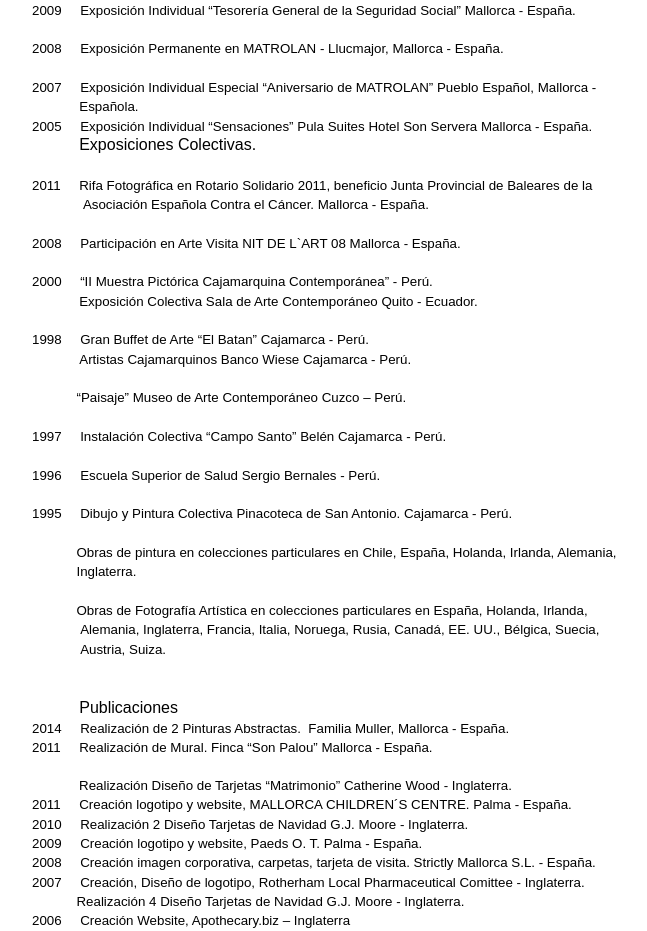
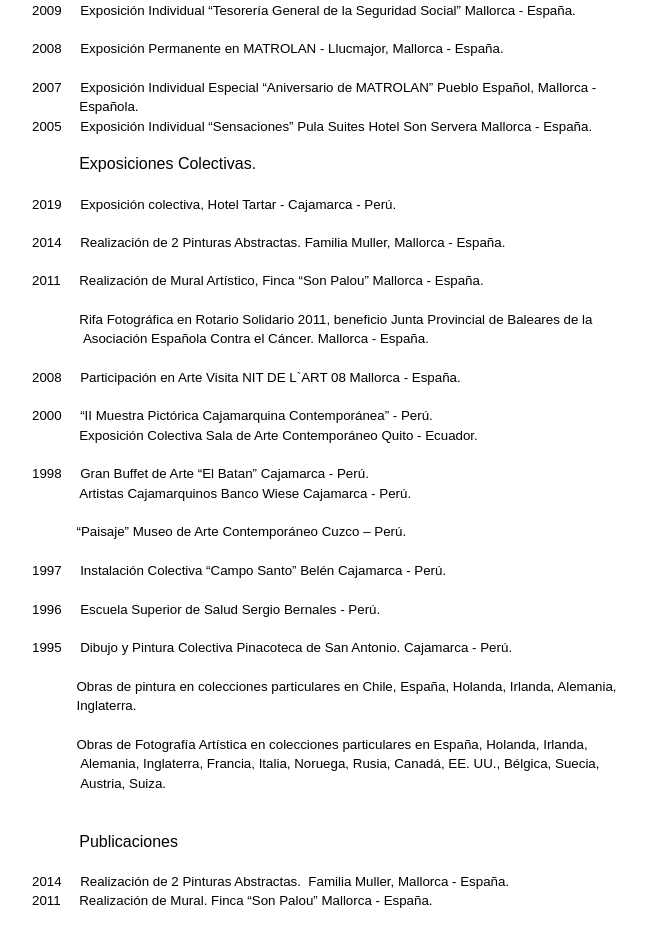
Before and after one commit to kikearte/2, a plain HTML site: page biog.html in a window 1280 px wide. Shown: the part 1096-2027 px from the top of the page, without its empty margins (32-679 px from the left). Drawn offline with Linux system fonts and the light colour scheme.

Commit message:
Update biog.html

```diff
--- a/biog.html
+++ b/biog.html
@@ -109,7 +109,7 @@ License URL: http://creativecommons.org/licenses/by/3.0/
 	     <div class="wrap">
 	 	   <h2 class="m_1">
 
-			   Estudios
+			    Estudios
 Realizados</span></b></p>
 
 <h2><span lang="" style="font-family: &quot;arial&quot;, sans-serif; font-size: 9pt;">2011<br />
@@ -174,9 +174,35 @@ Individual “Tesorería General de la Seguridad Social” Mallorca - España.<b
 <p class="MsoNormal"><span lang="" style="font-family: &quot;arial&quot;, sans-serif; font-size: 10pt; line-height: 115%;">2005<span>&nbsp;&nbsp;&nbsp;&nbsp; </span>Exposición </span><span lang="" style="font-family: &quot;arial&quot;, sans-serif; font-size: 10pt; line-height: 115%;">Individual
 “Sensaciones” Pula Suites Hotel Son Servera Mallorca - España.</span></p>
 
+
+
+<p class="MsoNormal" style="text-indent: 35.4pt;">&nbsp;</p>
 <p class="MsoNormal" style="text-indent: 35.4pt;"><b><span lang="" style="font-family: &quot;arial&quot;, sans-serif;">Exposiciones Colectivas.<br />
-</span></b><b><span lang="" style="font-family: &quot;arial&quot;, sans-serif; font-size: 9pt; line-height: 115%;"><br />
-</span></b><span lang="" style="font-family: &quot;arial&quot;, sans-serif; font-size: 10pt; line-height: 115%;">2011<span>&nbsp;&nbsp;&nbsp;&nbsp; </span>Rifa
+
+
+
+  </span></b><b><span lang="" style="font-family: &quot;arial&quot;, sans-serif; font-size: 9pt; line-height: 115%;"><br />
+
+
+    </span></b><span lang="" style="font-family: &quot;arial&quot;, sans-serif; font-size: 10pt; line-height: 115%;">2019<span>&nbsp;&nbsp;&nbsp;&nbsp; </span>	Exposición colectiva, Hotel Tartar - Cajamarca - Perú.
+
+    </span></p>
+<br/>
+
+
+</span></b><span lang="" style="font-family: &quot;arial&quot;, sans-serif; font-size: 10pt; line-height: 115%;">2014<span>&nbsp;&nbsp;&nbsp;&nbsp; </span>	Realización de 2 Pinturas Abstractas.  Familia Muller, Mallorca - España.
+
+</span></p> <br/>
+
+
+</span></b><span lang="" style="font-family: &quot;arial&quot;, sans-serif; font-size: 10pt; line-height: 115%;">2011<span>&nbsp;&nbsp;&nbsp;&nbsp; </span>	Realización de Mural Artístico, Finca “Son Palou” Mallorca - España.
+
+</span></p> <br/>
+
+<p class="MsoNormal" style="text-indent: 35.45pt;"><span lang="" style="font-family: &quot;arial&quot;, sans-serif; font-size: 10pt; line-height: 115%;">
+
+
+ Rifa
 Fotográfica en Rotario Solidario 2011, beneficio Junta Provincial de Baleares
 de la</span></p>
 
@@ -226,6 +252,7 @@ Inglaterra, Francia, Italia, Noruega, Rusia, Canadá, EE. UU., Bélgica, Suecia,
 </span><b><span lang="" style="font-family: &quot;arial&quot;, sans-serif;"></span></b></p>
 
 <p class="MsoNormal" style="text-indent: 35.45pt;"><b><span lang="" style="font-family: &quot;arial&quot;, sans-serif;">Publicaciones</span></b></p>
+<p class="MsoNormal" style="text-indent: 35.45pt;">&nbsp;</p>
 
 <p class="MsoNormal"><span lang="" style="font-family: &quot;arial&quot;, sans-serif; font-size: 10pt; line-height: 115%;">2014<span>&nbsp;&nbsp;&nbsp;&nbsp; </span>Realización
 de 2 Pinturas Abstractas.<span>&nbsp; </span>Familia
@@ -278,6 +305,7 @@ Gráfico JR SERVICIOS S A. Cajamarca - Perú.<span><br />
 2000)</span></span></p>
 
 <h2 style="margin-left: 35.25pt;"><span lang="" style="font-family: &quot;arial&quot;, sans-serif; font-size: 11pt;">Trabajo Laboral</span></h2>
+<p style="margin-left: 35.25pt;">&nbsp;</p>
 
 <p class="MsoNormal" style="margin-left: 35.25pt; text-indent: -35.25pt;"><span lang="" style="font-family: &quot;arial&quot;, sans-serif; font-size: 10pt; line-height: 115%;">2018<span>&nbsp;&nbsp;&nbsp;&nbsp; </span>Trabaje de Diseñador Gráfico en Imagen y
 Sonido Publicidad, Cajamarca - Perú.</span></p>
@@ -293,10 +321,15 @@ Diseño de Logotipo Autopartes WALO – Cajamarca - Perú.</span></p>
 
 <p class="MsoNormal" style="line-height: 10.3pt; margin-bottom: 0cm;"><span lang="" style="color: #222a35; font-family: &quot;arial&quot;, sans-serif; font-size: 10pt;">2016<span> </span>a<span>&nbsp; 2018&nbsp;&nbsp;&nbsp;&nbsp; </span>MascotaSana Creación de juguetes para
 mascotas - Palma, España.</span></p><p class="MsoNormal" style="line-height: 10.3pt; margin-bottom: 0cm;"><span lang="" style="color: #222a35; font-family: &quot;arial&quot;, sans-serif; font-size: 10pt;">2013<span> </span>a<span>&nbsp; 2015&nbsp; </span>Escola Global (Escuela internacional 3 a
-12 años) Parc Bit - Palma, España.</span></p><span lang="" style="color: #222a35; font-family: &quot;arial&quot;, sans-serif; font-size: 10pt;"><br /></span></div><span lang="" style="color: #222a35; font-family: &quot;arial&quot;, sans-serif; font-size: 10pt;"><span>&nbsp;&nbsp; &nbsp;</span><span>&nbsp;&nbsp; &nbsp;</span><span>&nbsp;&nbsp; &nbsp;</span>
+12 años) Parc Bit - Palma, España.</span></p><span lang="" style="color: #222a35; font-family: &quot;arial&quot;, sans-serif; font-size: 10pt;"><br /></span></div>
+
+
+<span lang="" style="color: #222a35; font-family: &quot;arial&quot;, sans-serif; font-size: 10pt;"><span>&nbsp;&nbsp; &nbsp;</span><span>&nbsp;&nbsp; &nbsp;</span><span>&nbsp;&nbsp; &nbsp;</span>
 
 	<br />
 <span>&nbsp;</span><span>&nbsp;&nbsp;&nbsp;&nbsp;&nbsp;&nbsp;&nbsp;&nbsp;&nbsp;&nbsp; </span>
+
+    	<!--
 
 	Creación
 de recursos de aprendizaje con materiales reciclados.</span>
@@ -330,6 +363,9 @@ Calle San Miguel - Palma, España.</span></p>
 		 <p class="MsoNormal" style="line-height: 10pt; margin: 0cm 0cm 0cm 36pt;"><span lang="" style="color: #222a35; font-family: &quot;arial&quot;, sans-serif; font-size: 10pt;">2003<span>&nbsp;&nbsp;&nbsp;&nbsp; </span>Trabaje
 en construcción, ayudante de construcción - Madrid, España.</span></p>
 
+
+			-->
+
 <br />
 <span>&nbsp;</span><span>&nbsp;&nbsp;&nbsp;&nbsp;&nbsp;&nbsp;&nbsp;&nbsp;&nbsp;&nbsp; </span>
 
@@ -338,12 +374,15 @@ en construcción, ayudante de construcción - Madrid, España.</span></p>
 	 	    	<div class="col_1_of_4 span_1_of_4">
 
 					</div>
-				</div>
 
 
 
 
 
+
+
+
+		</div>
 
 
 		<div class="footer">
```
